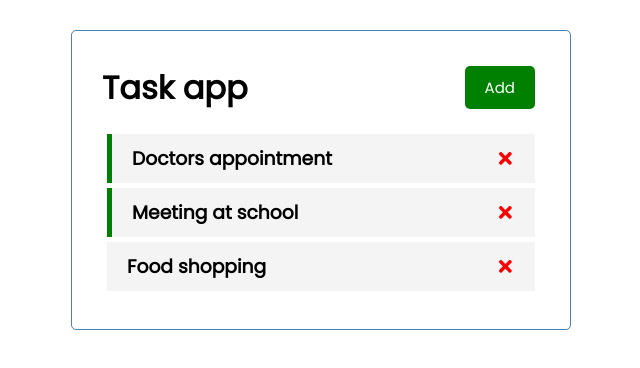
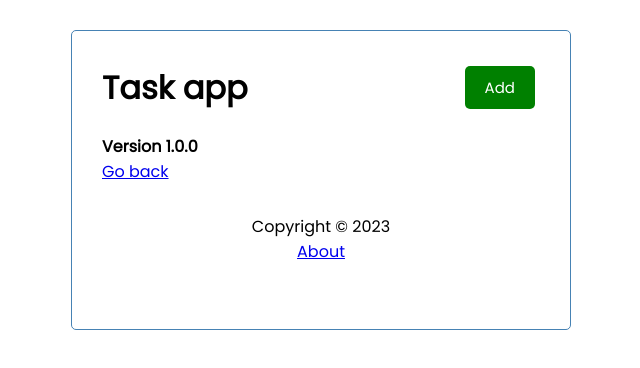
Before and after one commit to GeorgePavlov17/first-react-app, a React (Create React App) app: page /about in a window 1280 px wide. Shown: the top 368 px of the page, without its empty margins (319-959 px from the left). Built offline with nearby package versions, Linux system fonts and the light colour scheme; data requests are answered from the project's data file.

Commit message:
adding router

```diff
--- a/db.json
+++ b/db.json
@@ -3,7 +3,7 @@
     {
       "id": 1,
       "text": "Doctors appointment",
-      "reminder": true
+      "reminder": false
     },
     {
       "id": 2,
@@ -11,9 +11,10 @@
       "reminder": true
     },
     {
-    "id": 3,
-    "text": "Food shopping",
-    "reminder": false
+      "text": "old task",
+      "day": "24.03.23",
+      "reminder": false,
+      "id": 4
     }
   ]
 }
--- a/package.json
+++ b/package.json
@@ -10,6 +10,7 @@
     "react": "^18.2.0",
     "react-dom": "^18.2.0",
     "react-icons": "^4.8.0",
+    "react-router-dom": "^6.9.0",
     "react-scripts": "5.0.1",
     "web-vitals": "^2.1.4"
   },
--- a/src/App.js
+++ b/src/App.js
@@ -1,8 +1,11 @@
 
 import React, { useState, useEffect } from 'react';
+import { BrowserRouter as Router, Route, Routes } from 'react-router-dom';
 import Header from './components/Header';
 import Tasks from './components/Tasks';
 import AddTask from './components/AddTask';
+import Footer from './components/Footer';
+import About from './components/About';
 
 const App = () => {
   const [showAddTask, setShowAddTask] = useState(false)
@@ -82,12 +85,22 @@
 }
 
   return (
+    <Router>
       <div className='container'>
         <Header onAdd={() => setShowAddTask(!showAddTask)} showAdd={showAddTask} />
+        <Routes>
+          <Route path='/' exact element={
+            <>
               {showAddTask && <AddTask onAdd={addTask} />}
               {tasks.length > 0 ?
               <Tasks tasks={tasks} onDelete={deleteTask}  onToggle={toggleReminder}/> : 'No tasks for today'}
+            </>
+          } />
+          <Route path='/about' element={<About/>} />
+        </Routes>
+        <Footer />
       </div>
+    </Router>
   )
 }
 
--- /dev/null
+++ b/src/components/About.js
@@ -0,0 +1,12 @@
+
+
+const About = () => {
+  return (
+    <div>
+      <h4>Version 1.0.0</h4>
+      <a href="/">Go back</a>
+    </div>
+  )
+}
+
+export default About
--- /dev/null
+++ b/src/components/Footer.js
@@ -0,0 +1,12 @@
+
+
+const Footer = () => {
+  return (
+    <footer>
+      <p>Copyright &copy; 2023</p>
+      <a href="/about">About</a>
+    </footer>
+  )
+}
+
+export default Footer
```
Also changed, not shown: 1 other file (tests, documents, lock files or other folders). Lines whose indentation alone changed are shown as unchanged.
